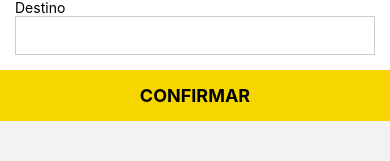
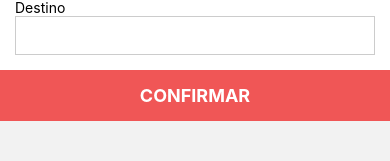
Before and after one commit to MikaelAlvez/EasyCar, a React Native app in the folder Fontes/easycar-mobile/: screen /passenger in a window 390 px wide. Shown: the part 139-300 px from the top of the page. Built offline with nearby package versions, Linux system fonts and the light colour scheme.

Commit message:
button property

```diff
--- a/Fontes/easycar-mobile/src/components/mybutton/mybutton.jsx
+++ b/Fontes/easycar-mobile/src/components/mybutton/mybutton.jsx
@@ -2,8 +2,8 @@ import { TouchableOpacity, Text } from "react-native";
 import { styles } from "./mybutton.style"
 
 function MyButton(props){
-    return <TouchableOpacity style={styles.btnYellow}>
-        <Text style={styles.textDark}>{props.text}</Text>
+    return <TouchableOpacity style={props.theme == "red" ? styles.btnRed : styles.btnYellow}>
+        <Text style={props.theme == "red" ? styles.textLight : styles.textDark}>{props.text}</Text>
     </TouchableOpacity>
 }
 
--- a/Fontes/easycar-mobile/src/components/mybutton/mybutton.style.js
+++ b/Fontes/easycar-mobile/src/components/mybutton/mybutton.style.js
@@ -10,5 +10,17 @@ export const styles = {
         color: "#000000",
         fontSize: 18,
         fontWeight: "bold"
+    },
+    btnRed:{
+        width: "100%",
+        alignItems: "center",
+        justifyContent: "center",
+        backgroundColor: "#F05656",
+        padding: 15
+    },
+    textLight: {
+        color: "#fff",
+        fontSize: 18,
+        fontWeight: "bold"
     }
 }
--- a/Fontes/easycar-mobile/src/screens/passenger/passenger.jsx
+++ b/Fontes/easycar-mobile/src/screens/passenger/passenger.jsx
@@ -44,7 +44,7 @@ function Passenger(props){
                 </View>
         </View>
 
-        <MyButton text="CONFIRMAR"></MyButton>
+        <MyButton text="CONFIRMAR" theme="red"></MyButton>
 
     </View>
 
```
